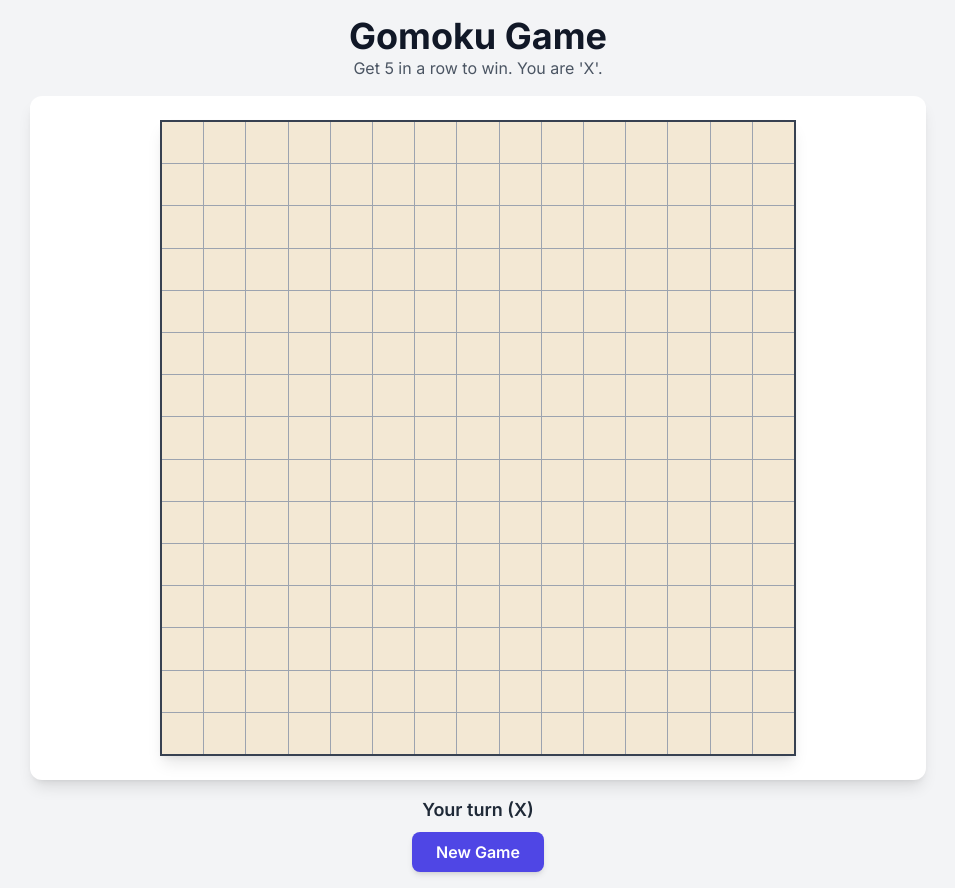
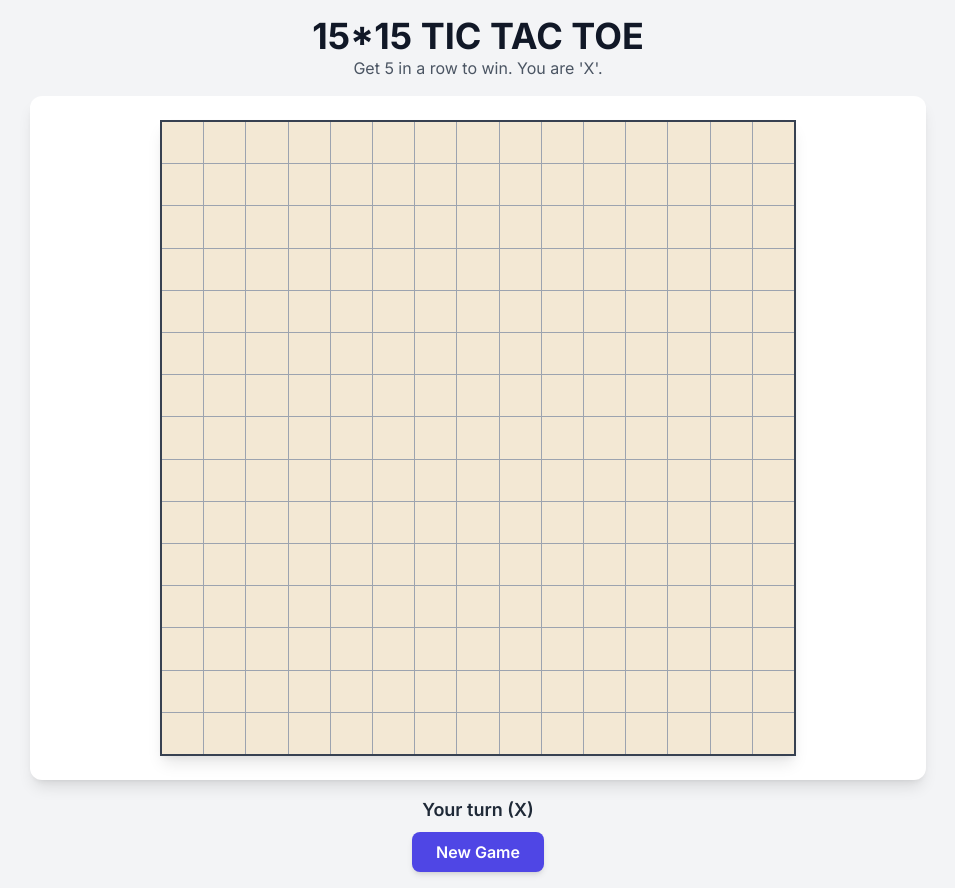
Before and after one commit to marvel7gg/tictactoe, a plain HTML site: page index.html in a window 1280 px wide. Shown: the whole page, without its empty margins (162-1117 px from the left). Drawn offline with nearby package versions, Linux system fonts and the light colour scheme.

Commit message:
Update index.html

```diff
--- a/index.html
+++ b/index.html
@@ -3,7 +3,7 @@
 <head>
     <meta charset="UTF-8">
     <meta name="viewport" content="width=device-width, initial-scale=1.0">
-    <title>Gomoku (15x15 Tic-Tac-Toe)</title>
+    <title>15x15 Tic-Tac-Toe</title>
     <script src="https://cdn.tailwindcss.com"></script>
     <link href="https://fonts.googleapis.com/css2?family=Inter:wght@400;500;600;700&display=swap" rel="stylesheet">
     <style>
@@ -86,7 +86,7 @@
 
     <div class="w-full max-w-4xl mx-auto">
         <div class="text-center mb-4">
-            <h1 class="text-3xl md:text-4xl font-bold text-gray-900">Gomoku Game</h1>
+            <h1 class="text-3xl md:text-4xl font-bold text-gray-900">15*15 TIC TAC TOE</h1>
             <p class="text-gray-600">Get 5 in a row to win. You are 'X'.</p>
         </div>
 
```
